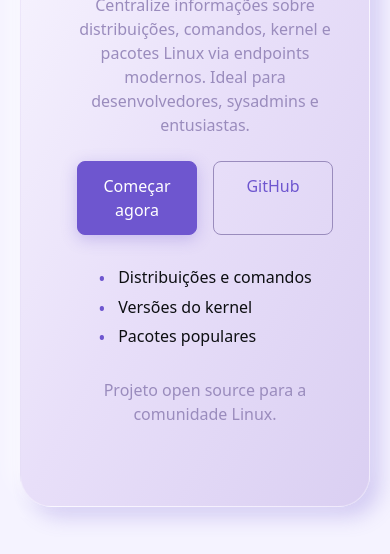
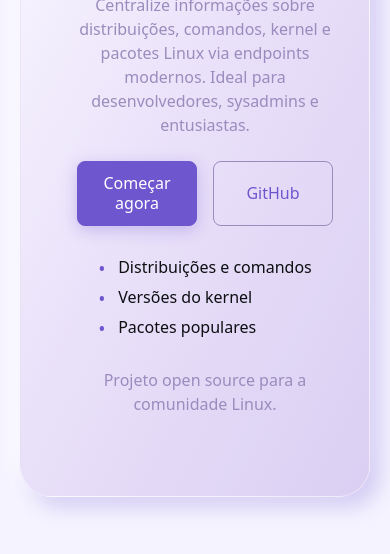
Before and after one commit to LinuxPediaAPI/LinuxPediaAPI, a website: page public/index.html in a window 390 px wide. Shown: the part 290-844 px from the top of the page. Drawn offline with nearby package versions, Linux system fonts and the light colour scheme.

Commit message:
Update style.css
Centralizando o texto do botão "GitHub" com media query para alguns dispositivos

```diff
--- a/public/style.css
+++ b/public/style.css
@@ -405,6 +405,10 @@ footer {
     width: 100%;
     padding: 12px;
     font-size: 1rem;
+    display: flex;
+    align-items: center;
+    justify-content: center;
+    line-height: 1.2;
   }
 
   .hero-images,
```
